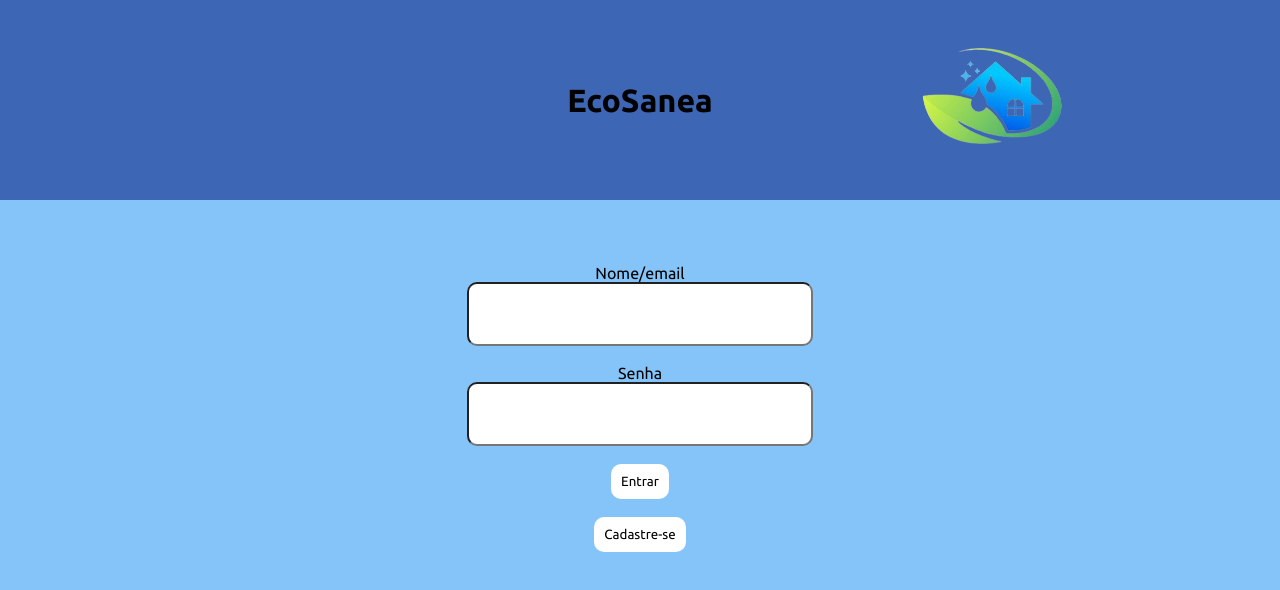
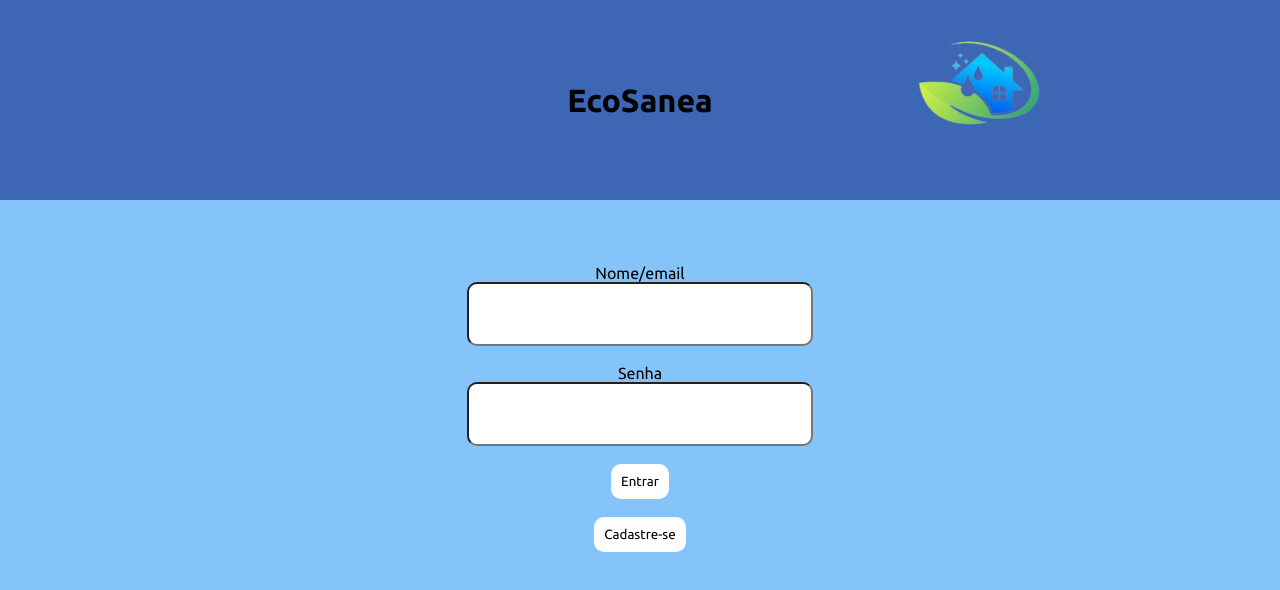
Before and after one commit to Guxta351/trabalho-final, a website: page frontend/entrar.html in a window 1280 px wide. Drawn offline with Linux system fonts and the light colour scheme.

Commit message:
elo foda o resto é moda

```diff
--- a/frontend/entrar.html
+++ b/frontend/entrar.html
@@ -66,12 +66,6 @@
         }
 
 
-        img{
-                margin-left: 70%;
-                width: 15%;
-                position: absolute;
-            }
-
 
     </style>
 </head>
```
